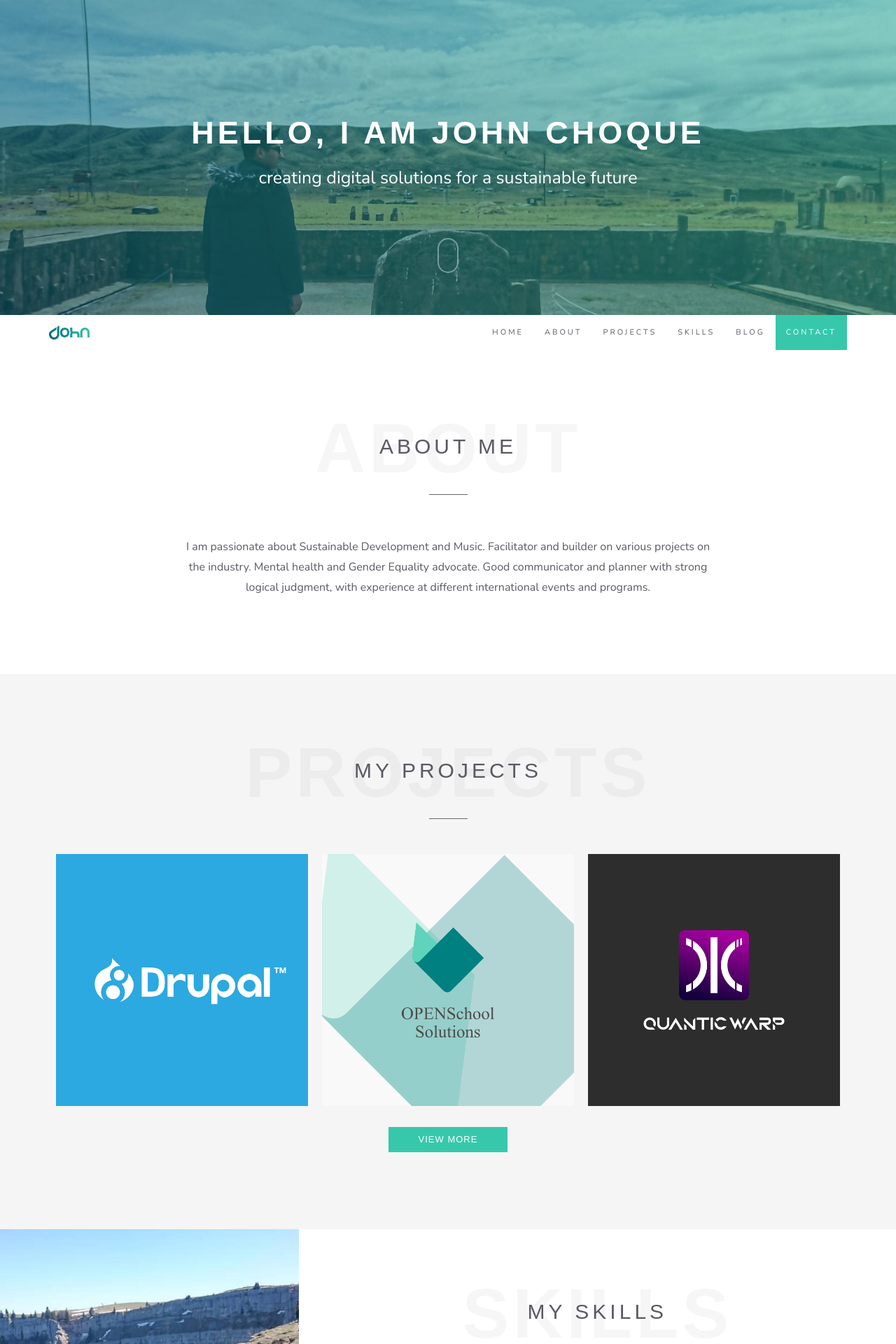
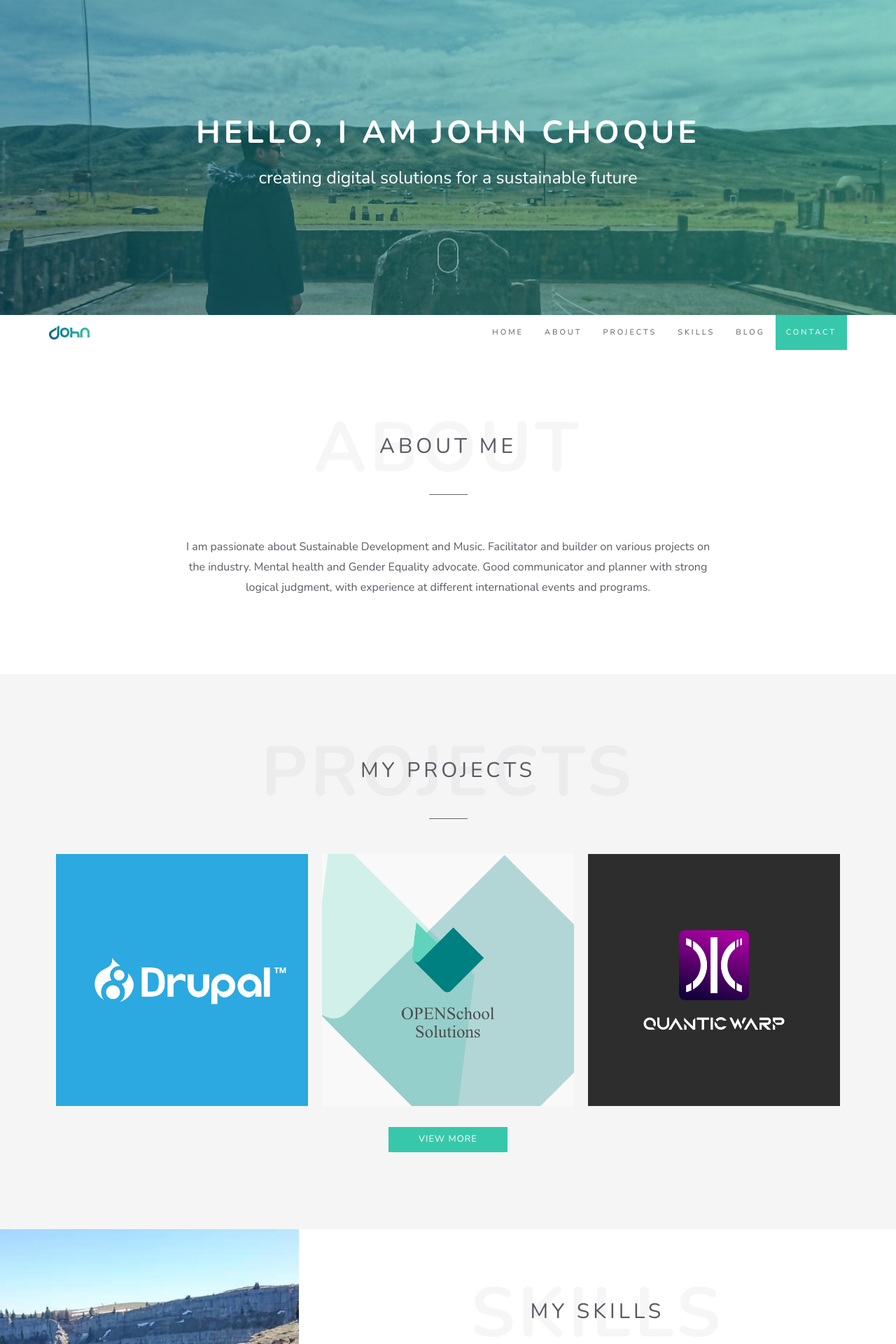
Before and after one commit to thethoughtfulmillennial/thethoughtfulmillennial.github.io, a Jekyll site: the page built from index.html, in a window 1280 px wide. Shown: the top 1920 px of the page at 70% size. Built offline with Jekyll 4.4.1, drawn with Linux system fonts in a browser that asks for light colours; a script that is not in the unit is left out.

Commit message:
Fixin font family.

```diff
--- a/assets/css/style.css
+++ b/assets/css/style.css
@@ -94,7 +94,7 @@ a,
 /*** Typography ***/
 
 h1, h2, h3, h4, h5, h6 {
-	font: 700 45px/1.2 'Poppins', sans-serif;
+	font: 700 45px/1.2 'Nunito', sans-serif;
 	text-transform: uppercase;
 	letter-spacing: 5px;
 	margin: 5px 0 5px;
@@ -801,7 +801,7 @@ textarea.form-control {
 #filter li {
 	background: #f5f5f5;
 	display: inline-block;
-	font: 400 13px/1.2 'Poppins', sans-serif;
+	font: 400 13px/1.2 'Nunito', sans-serif;
 	text-transform: uppercase;
 	text-decoration: none;
 	letter-spacing: 1px;
@@ -1209,7 +1209,7 @@ figure {
 
 .blog-viewMore {
     display: block;
-    font: 400 13px/1.2 'Poppins', sans-serif;
+    font: 400 13px/1.2 'Nunito', sans-serif;
     text-transform: uppercase;
     text-decoration: none;
     letter-spacing: 1px;
```
